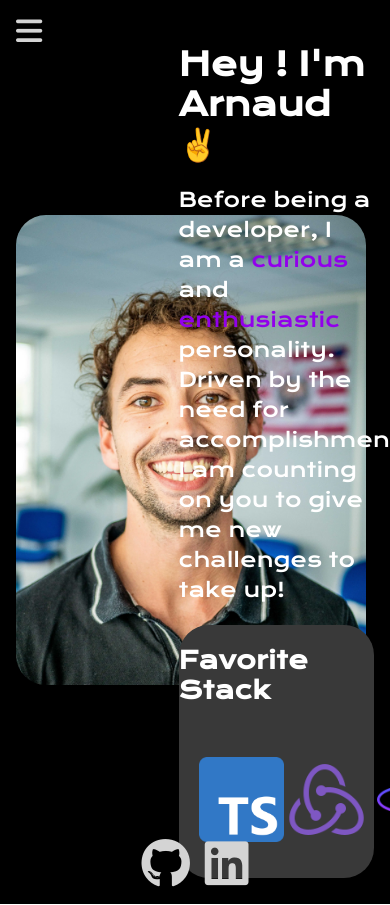
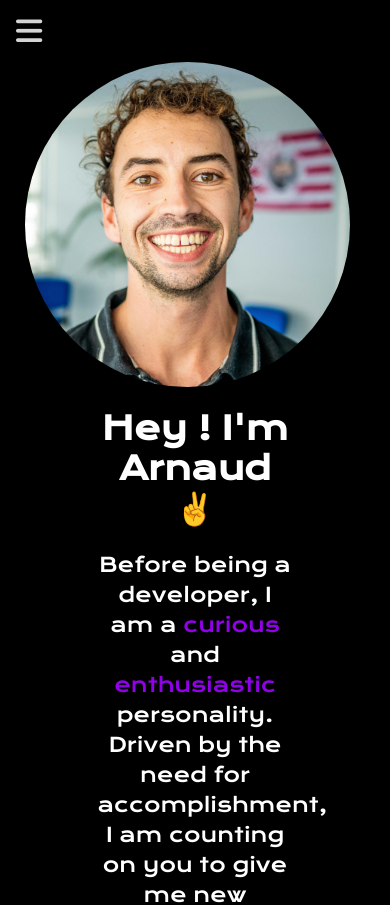
Before and after one commit to Arnaud293/Alt293_PortFolio, a React (Create React App) app: page /about in a window 390 px wide. Shown: the top 905 px of the page. Built offline with nearby package versions, Linux system fonts and the light colour scheme.

Commit message:
about page almost responsive

```diff
--- a/src/styles/index.css
+++ b/src/styles/index.css
@@ -86,6 +86,13 @@ a {
   }
 }
 
+@media screen and (max-width: 980px) {
+  .about-container {
+    flex-direction: column;
+    height: auto;
+  }
+}
+
 .about-container-left {
   width: 29%;
   height: 100%;
@@ -94,11 +101,26 @@ a {
   margin-right: 1rem;
 }
 
+@media screen and (max-width: 980px) {
+  .about-container-left {
+    width: auto;
+  }
+}
+
 .about-container-left img {
   width: 350px;
   height: 470px;
   object-fit: fill;
   border-radius: 30px;
+}
+
+@media screen and (max-width: 980px) {
+  .about-container-left img {
+    width: 325px;
+    height: 325px;
+    border-radius: 50%;
+    object-fit: cover;
+  }
 }
 
 .about-container-right {
@@ -110,8 +132,20 @@ a {
   font-size: 20px;
 }
 
+@media screen and (max-width: 980px) {
+  .about-container-right p {
+    text-align: center;
+  }
+}
+
 .about-container-right p span {
   color: #9200EB;
+}
+
+@media screen and (max-width: 980px) {
+  .about-container-right h1 {
+    text-align: center;
+  }
 }
 
 .projects {
@@ -155,7 +189,6 @@ a {
 .home-cards-top {
   background: #393939;
   width: 40vw;
-  min-width: 400px;
   height: 44vh;
   border-radius: 30px;
   color: #FFFFFF;
@@ -172,6 +205,12 @@ a {
   }
 }
 
+@media screen and (max-width: 500px) {
+  .home-cards-top {
+    font-size: 20px;
+  }
+}
+
 .home-cards-top-about-reverse {
   width: 100%;
   height: 100%;
@@ -184,6 +223,12 @@ a {
   width: 60%;
   bottom: 0;
   left: 15px;
+}
+
+@media screen and (max-width: 500px) {
+  .home-cards-top-about-reverse p {
+    font-size: 20px;
+  }
 }
 
 .home-cards-top-profil-picture {
@@ -210,6 +255,12 @@ a {
   left: 15px;
 }
 
+@media screen and (max-width: 500px) {
+  .home-cards-top-contact-reverse p {
+    font-size: 20px;
+  }
+}
+
 .home-cards-top-contact-reverse img {
   width: 100%;
   height: 60%;
@@ -234,6 +285,12 @@ a {
   border-radius: 30px;
 }
 
+@media screen and (max-width: 500px) {
+  .home-cards-top-work-reverse {
+    font-size: 20px;
+  }
+}
+
 .home-cards-bottom {
   background: #393939;
   width: 82vw;
@@ -253,6 +310,12 @@ a {
   }
 }
 
+@media screen and (max-width: 500px) {
+  .home-cards-bottom {
+    font-size: 20px;
+  }
+}
+
 .stack-card {
   width: 100%;
   height: 30vh;
@@ -261,6 +324,12 @@ a {
   display: flex;
   align-items: center;
   flex-direction: column;
+}
+
+@media screen and (max-width: 980px) {
+  .stack-card {
+    background: none;
+  }
 }
 
 .stack-card ul {
--- a/src/styles/pages/_about.scss
+++ b/src/styles/pages/_about.scss
@@ -10,6 +10,10 @@
         @media screen and(max-width: 1224px){
             justify-content: space-around;
         }
+        @media screen and(max-width: 980px){
+            flex-direction: column;
+            height: auto;
+        }
 
         &-left{
             width: 29%;
@@ -17,12 +21,21 @@
             display: flex;
             align-items: center;
             margin-right: 1rem;
+            @media screen and(max-width: 980px){
+                width: auto;
+            }
 
             & img{
                 width: 350px;
                 height: 470px;
                 object-fit: fill;
                 border-radius: 30px;
+                @media screen and(max-width: 980px){
+                    width: 325px;
+                    height: 325px;
+                    border-radius: 50%;
+                    object-fit: cover;
+                }
             }
         }
 
@@ -32,10 +45,20 @@
             & p {
                 line-height: 30px;
                 font-size: 20px;
+                @media screen and(max-width: 980px){
+                    text-align: center;
+                }
+
                & span{
                     color: $color1;
                 }
             }
+            & h1{
+                @media screen and(max-width: 980px){
+                    text-align: center;
+                }
+            }
+
         }
     }
 }
```
Also changed, not shown: src/styles/layout/_card.scss (+19 -1 lines), 1 other file (tests, documents, lock files or other folders).
